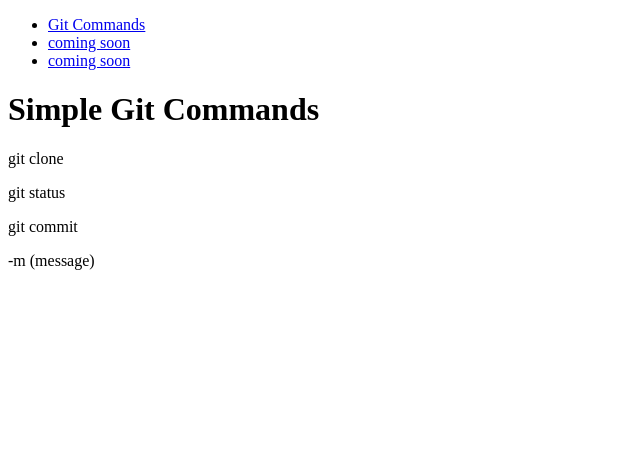
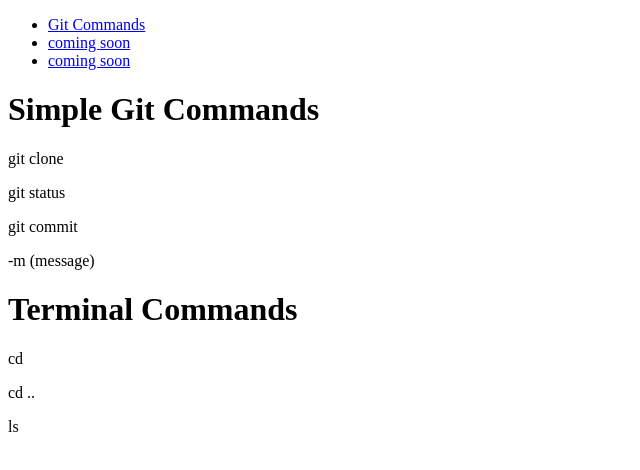
Before and after one commit to DavidTims/ProjectCheatSheet, a plain HTML site: page index.html in a window 1280 px wide. Shown: the whole page, without its empty margins (0-640 px from the left). Drawn offline with Linux system fonts and the light colour scheme.

Commit message:
Dummy Text added for example demo

```diff
--- a/index.html
+++ b/index.html
@@ -21,5 +21,10 @@
     <p>git status</p>
     <p>git commit</p>
     <p>-m (message)</p>
+
+    <h1>Terminal Commands</h1>
+    <p>cd</p>
+    <p>cd ..</p>
+    <p>ls</p>
   </body>
 </html>
```
